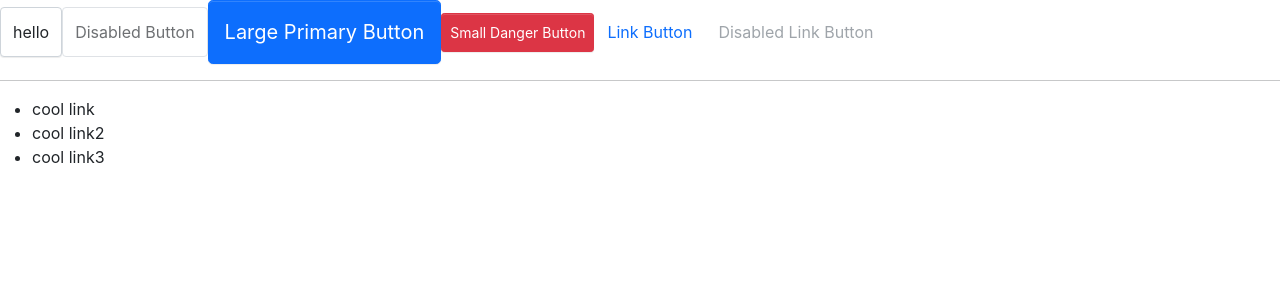
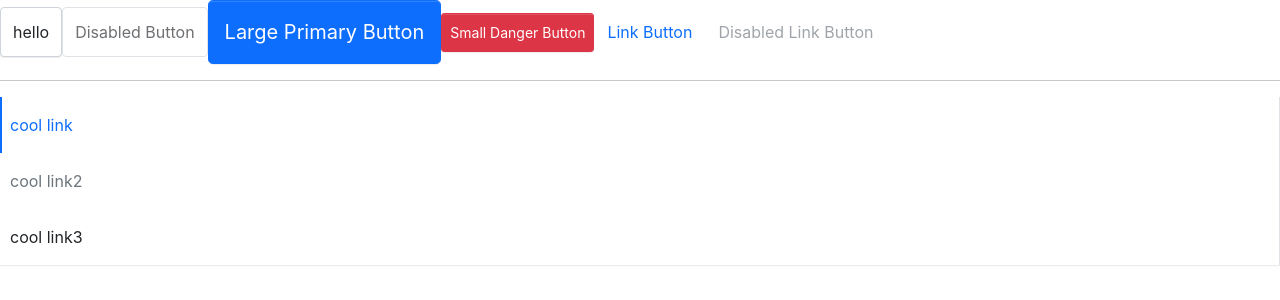
Before and after one commit to fireairforce/Ship-design, a React (Create React App) app: page / in a window 1280 px wide. Shown: the top 300 px of the page. Built offline with nearby package versions, Linux system fonts and the light colour scheme.

Commit message:
feat: add Menu style

```diff
--- /dev/null
+++ b/src/components/Menu/_style.scss
@@ -0,0 +1,39 @@
+.viking-menu {
+  display: flex;
+  flex-wrap: wrap;
+  padding-left: 0;
+  margin-bottom: 30px;
+  list-style: none;
+  border-bottom: $menu-border-width solid $menu-border-color;
+  box-shadow: $menu-box-shadow;
+  .menu-item {
+    padding: $menu-item-padding-x $menu-item-padding-y;
+    cursor: pointer;
+    transition: $menu-transition;
+    &:hover, &:focus {
+      text-decoration: none;
+    }
+    &.is-disabled {
+      color: $menu-item-disabled-color;
+      pointer-events: none;
+      cursor: default;
+    }
+    &.is-active, &:hover {
+      color: $menu-item-active-color;
+      border-bottom: $menu-item-active-border-width solid $menu-item-active-color;
+    }
+  }
+}
+
+.menu-vertical {
+  flex-direction: column;
+  border-bottom: 0px;
+  border-right: $menu-border-width solid $menu-border-color;
+  .menu-item {
+    border-left: $menu-item-active-border-width solid transparent;
+    &.is-active, &:hover {
+      border-left: $menu-item-active-border-width solid $menu-item-active-color;
+      border-bottom: 0px;
+    }
+  }
+}
--- a/src/index.tsx
+++ b/src/index.tsx
@@ -15,7 +15,7 @@
       <Button btnType="link" href="http://www.baidu.com" target="__blank">Link Button</Button>
       <Button btnType="link" href="http://www.baidu.com" disabled>Disabled Link Button</Button>
       <hr />
-      <Menu defaultIndex={0} onSelect={ (index) => { alert(index) } }>
+      <Menu defaultIndex={0} onSelect={ (index) => { console.log(index); } } mode='vertical'>
         <MenuItem index={0}>
           cool link
         </MenuItem>
--- a/src/styles/index.scss
+++ b/src/styles/index.scss
@@ -8,4 +8,7 @@
 @import './mixin';
 
 // button
-@import '../components/Button/style'
+@import '../components/Button/style';
+
+// menu
+@import '../components/Menu/style';
```
